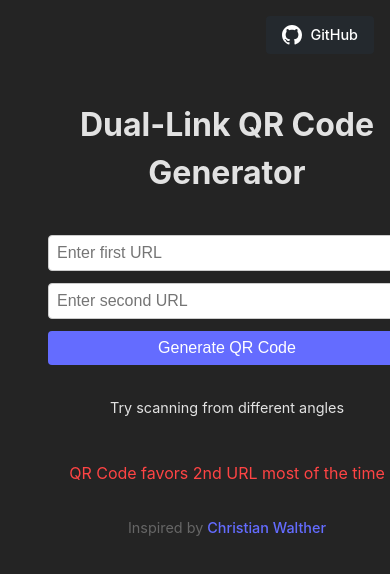
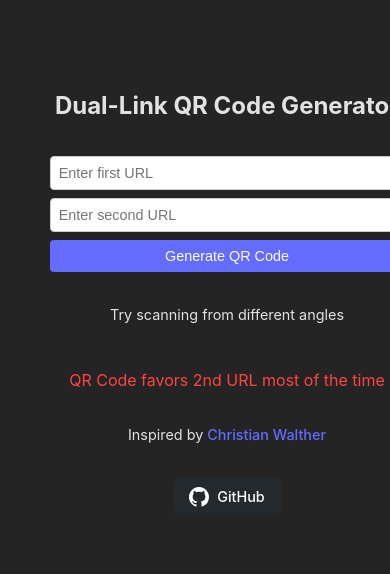
Before and after one commit to dwongdev/DualQRCode, a React (Vite) app: page / in a window 390 px wide. Shown: the top 574 px of the page. Built offline with nearby package versions, Linux system fonts and the light colour scheme.

Commit message:
Add mobile support

```diff
--- a/src/App.css
+++ b/src/App.css
@@ -5,6 +5,7 @@
   min-height: auto;
   gap: 1rem;
   padding: 1rem;
+  width: 90%;
   max-width: 800px;
   margin: 0 auto;
   box-sizing: border-box;
@@ -12,11 +13,13 @@
 
 .app-title {
   margin-bottom: 0;
+  text-align: center;
 }
 
 .app-subtitle {
   font-size: 0.9rem;
   margin-top: 1rem;
+  text-align: center;
 }
 
 .input-container {
@@ -32,6 +35,8 @@ input {
   border: 1px solid #ccc;
   border-radius: 4px;
   font-size: 1rem;
+  width: 100%;
+  box-sizing: border-box;
 }
 
 button {
@@ -42,15 +47,17 @@ button {
   border-radius: 4px;
   cursor: pointer;
   font-size: 1rem;
+  width: 100%;
 }
 
 button:hover {
-  background-color: #646cff;
+  background-color: #535bf2;
 }
 
 .error {
   color: #ff4444;
   margin-top: 0.75rem;
+  text-align: center;
 }
 
 .qr-code-container {
@@ -61,18 +68,19 @@ button:hover {
   border: 1px solid #ccc;
   border-radius: 4px;
   background-color: white;
-  width: 100%;
+  width: 90%;
   max-width: 400px;
   box-sizing: border-box;
 }
 
 .qr-code-container img {
+  width: 100%;
   max-width: 300px;
   height: auto;
 }
 
 .github-button {
-  position: fixed;
+  position: absolute;
   top: 1rem;
   right: 1rem;
   padding: 0.5rem 1rem;
@@ -86,6 +94,7 @@ button:hover {
   align-items: center;
   gap: 0.5rem;
   transition: background-color 0.2s;
+  width: auto;
 }
 
 .github-button:hover {
@@ -95,7 +104,7 @@ button:hover {
 .footer {
   margin-top: 1rem;
   font-size: 0.9rem;
-  color: #666;
+  text-align: center;
 }
 
 .footer a {
@@ -106,3 +115,32 @@ button:hover {
 .footer a:hover {
   color: #535bf2;
 }
+
+@media (max-width: 480px) {
+  .app-container {
+    padding: 0.5rem;
+    width: 95%;
+  }
+
+  .github-button {
+    position: static;
+    margin-top: 1rem;
+    order: 1;
+  }
+
+  h1 {
+    font-size: 1.5rem;
+  }
+
+  .input-container {
+    gap: 0.5rem;
+  }
+
+  input, button {
+    font-size: 0.9rem;
+  }
+
+  .qr-code-container {
+    padding: 0.5rem;
+  }
+}
```
